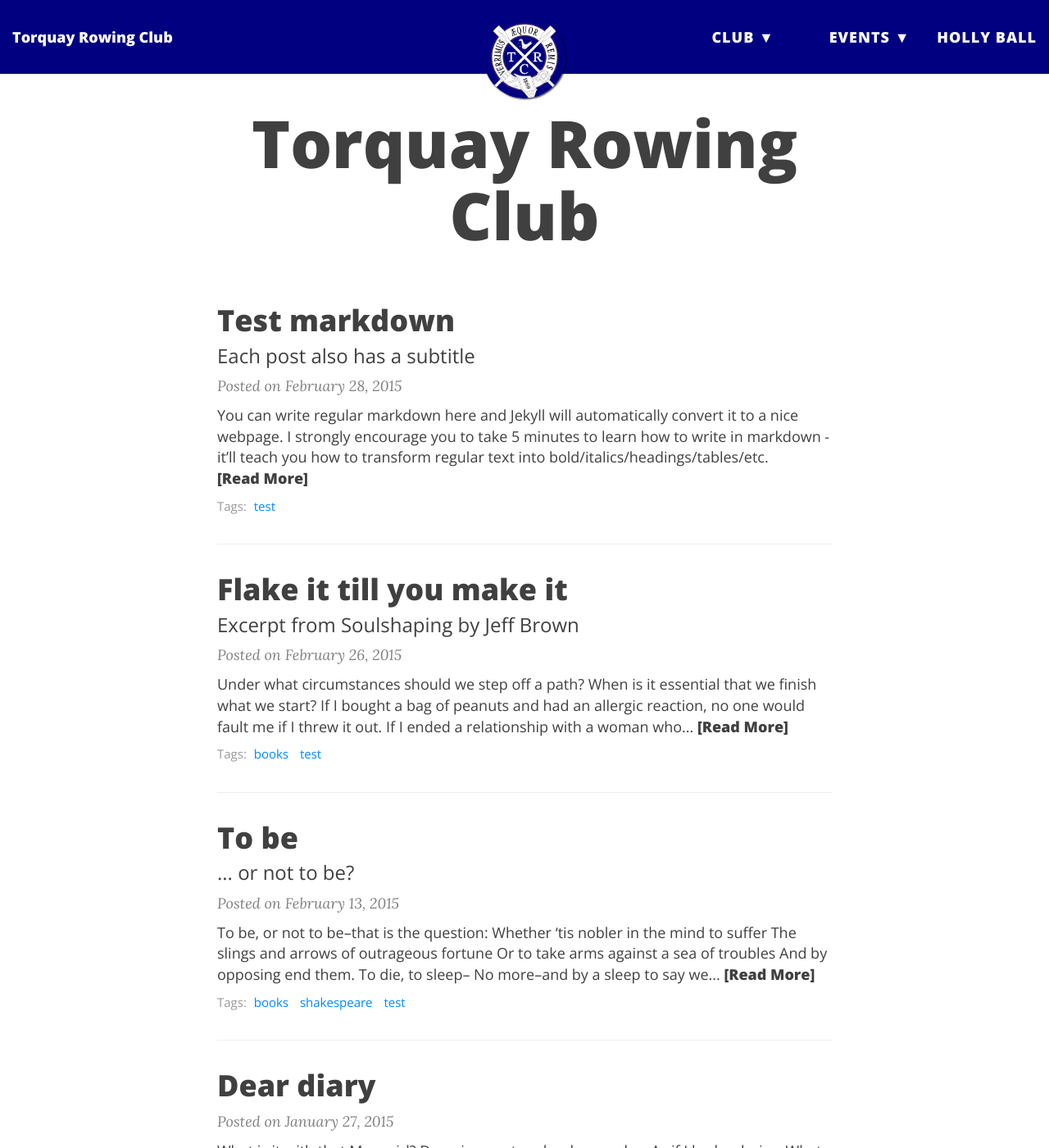
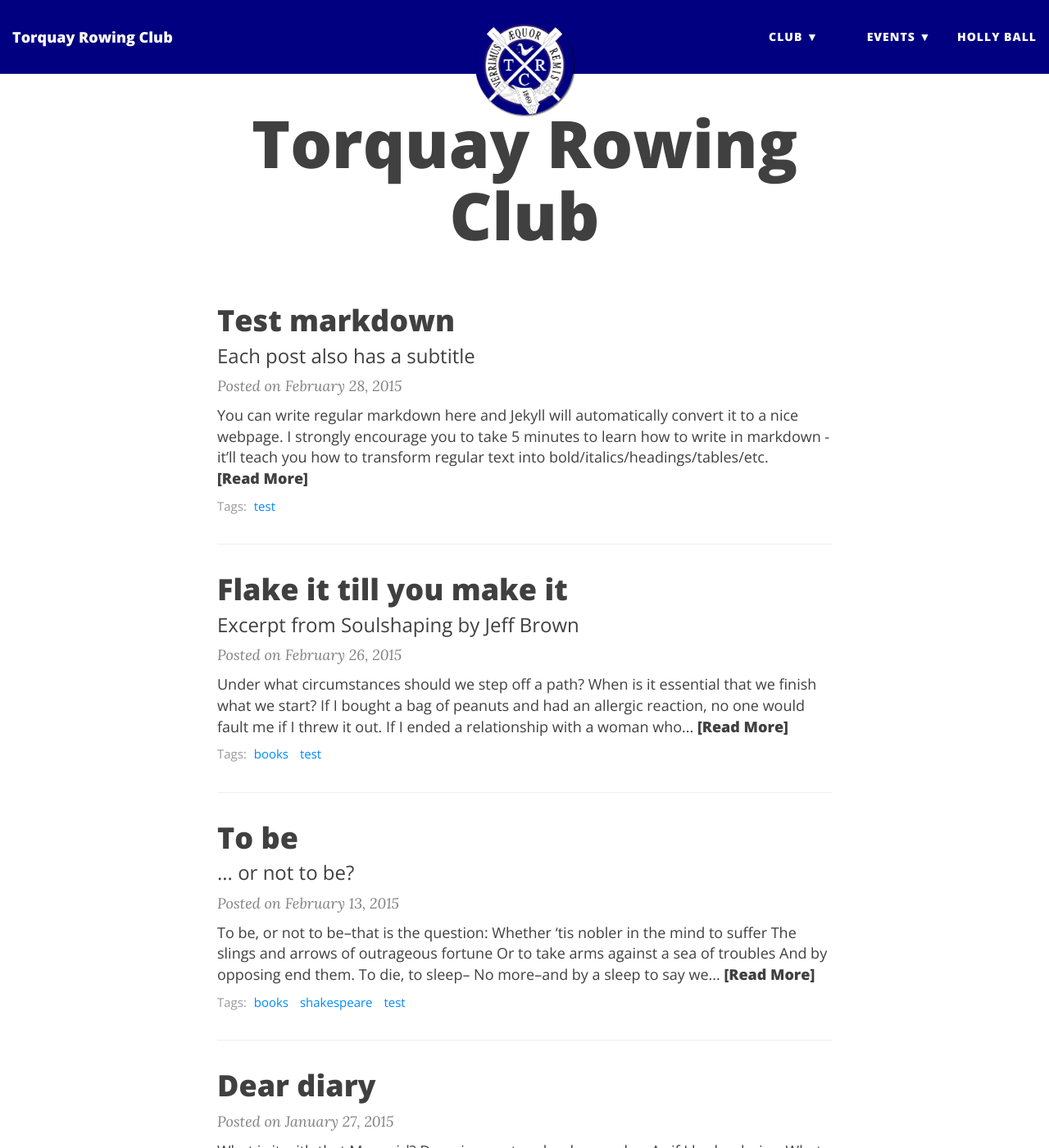
Before and after one commit to torquayrowingclub/torquayrowingclub.github.io, a Jekyll site: the page built from index.html, in a window 1280 px wide and 1400 px high. Shown: the whole window at 82% size. Built offline with Jekyll 4.4.1, drawn with Linux system fonts in a browser that asks for light colours; nearby versions of some CDN libraries; the list of posts is cut into pages by our own code.

Commit message:
avatar size

```diff
--- a/css/main.css
+++ b/css/main.css
@@ -117,7 +117,7 @@ img {
 
 .navbar-custom .nav li a {
   text-transform: uppercase;
-  font-size: 18px;
+  font-size: 14px;
   letter-spacing: 1px;
 }
 
@@ -170,7 +170,7 @@ img {
 .navbar-custom .avatar-container {
   position: absolute;
   left: 50%;
-  width: 50px;
+  width: 80px;
   margin-top: -25px;
 }
 .navbar-custom .avatar-container .avatar-img-border {
@@ -195,7 +195,7 @@ img {
 
 @media only screen and (min-width: 768px) {
   .navbar-custom .avatar-container {
-    width: 100px;
+    width: 120px;
     margin-top: -50px;
   }
 
```
